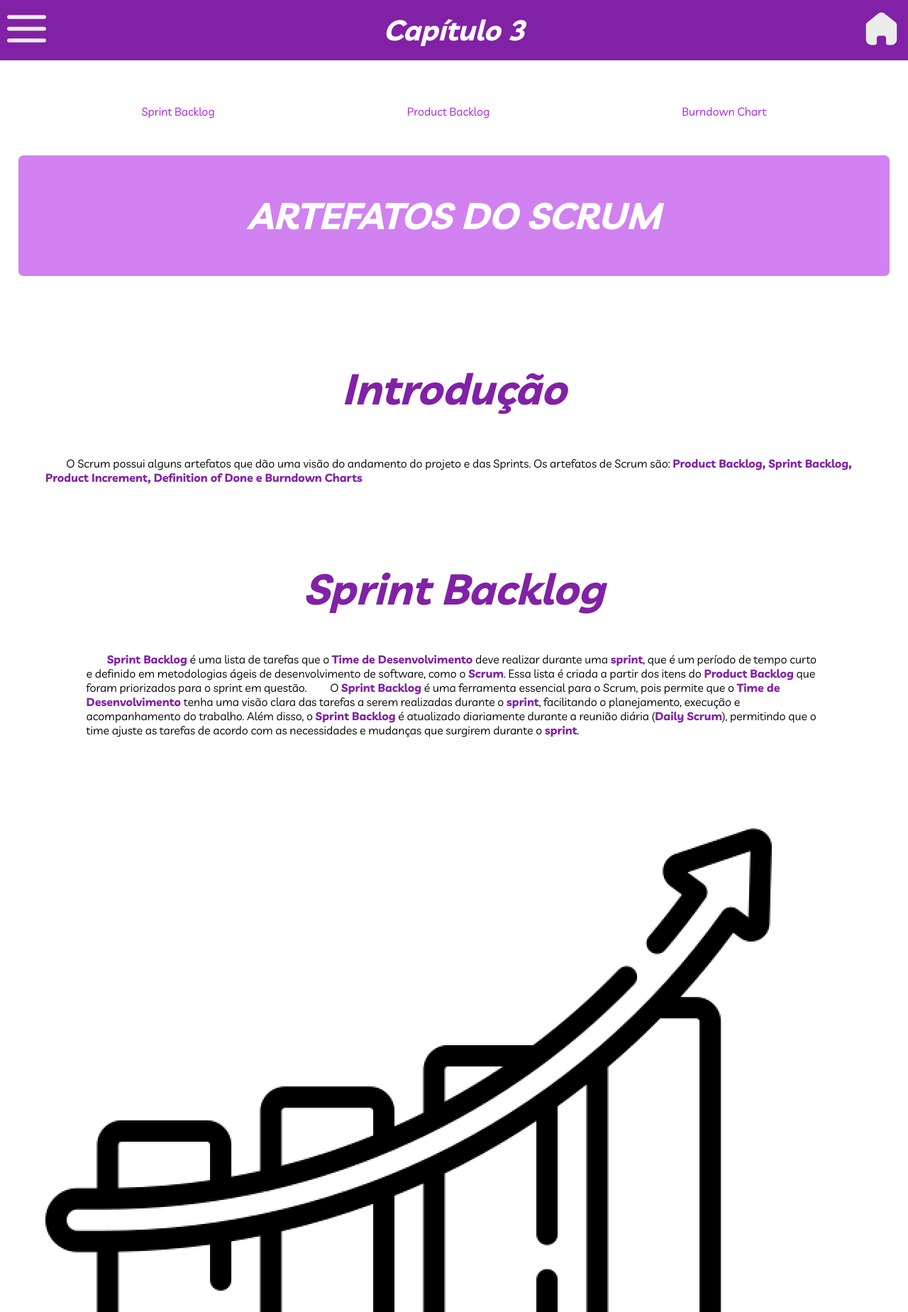
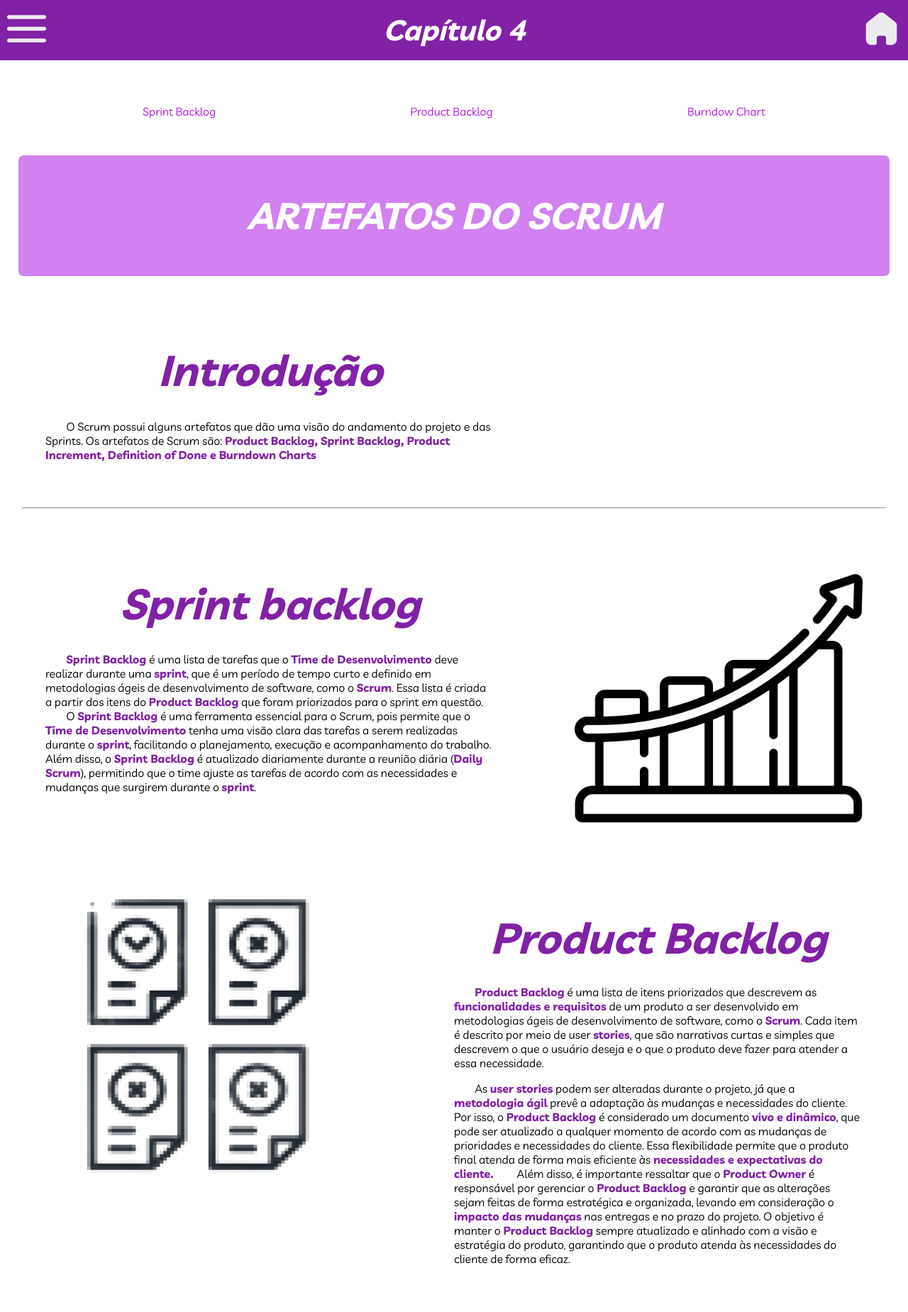
Before and after one commit to Sandro-Pimentel/AReS, a Flask app: page /conteudo4 in a window 1280 px wide. Shown: the top 1849 px of the page at 71% size. Run offline with Flask 3, Linux system fonts and the light colour scheme.

Commit message:
update capitulo 4

```diff
--- a/Code/templates/conteudo4.html
+++ b/Code/templates/conteudo4.html
@@ -4,67 +4,74 @@
 <title> Eventos do Scrum </title>
 {% endblock %}
 {% block navtitle %}
-    <b class="title">Capítulo 3</b>
+    <b class="title">Capítulo 4</b>
 {% endblock %}
 <div id="page-content">
         <div class="links">
-            <a href="#sprintbacklog">Sprint Backlog</a>
-            <a href="#productbacklog">Product Backlog</a>
-            <a href="#burndownchart">Burndown Chart</a>
+            <a href="#SB">Sprint Backlog</a>
+            <a href="#PB">Product Backlog</a>
+            <a href="#BC">Burndow Chart</a>
         </div>
     <div class="banner">
         <h1>ARTEFATOS DO SCRUM</h1>
     </div>
+    <div class="content">
 
- <div class="content">
-   <div id="Sprint Backlog">
+        <div id="Scrum">
             <h1 class="content h1">Introdução</h1>
             &nbsp  &nbsp  &nbsp  &nbsp O Scrum possui alguns artefatos que dão uma visão do andamento do projeto e das Sprints. Os artefatos de Scrum são: <b id="c4">Product Backlog, Sprint Backlog, Product Increment, Definition of Done e Burndown Charts</b>
+        </div>
 
+    </div>
+    <hr>
     <div class="content">
-    <div id="Sprint Backlog">
-        <h1 class="content h1">Sprint Backlog</h1>
-              &nbsp  &nbsp  &nbsp  &nbsp <b>Sprint Backlog</b> é uma lista de tarefas que o <b>Time de Desenvolvimento</b> deve realizar durante uma <b>sprint</b>, que é um período de tempo curto e definido em metodologias ágeis de desenvolvimento de software, como o <b>Scrum</b>. Essa lista é criada a partir dos itens do <b>Product Backlog</b> que foram priorizados para o sprint em questão.
+
+        <div id="Scrum">
+            <h1 id="SB" class="content h1">Sprint backlog</h1>
+            &nbsp  &nbsp  &nbsp  &nbsp <b>Sprint Backlog</b> é uma lista de tarefas que o <b>Time de Desenvolvimento</b> deve realizar durante uma <b>sprint</b>, que é um período de tempo curto e definido em metodologias ágeis de desenvolvimento de software, como o <b>Scrum</b>. Essa lista é criada a partir dos itens do <b>Product Backlog</b> que foram priorizados para o sprint em questão. <br>
 
             &nbsp  &nbsp  &nbsp  &nbsp  O <b>Sprint Backlog</b> é uma ferramenta essencial para o Scrum, pois permite que o <b>Time de Desenvolvimento</b> tenha uma visão clara das tarefas a serem realizadas durante o <b>sprint</b>, facilitando o planejamento, execução e acompanhamento do trabalho. Além disso, o <b>Sprint Backlog</b> é atualizado diariamente durante a reunião diária (<b>Daily Scrum</b>), permitindo que o time ajuste as tarefas de acordo com as necessidades e mudanças que surgirem durante o <b>sprint</b>.
       </div>
+      <div>
+        <img id="img" src="../static/imagens/sprintbacklog.png">
     </div>
-        <div>
-            <img src="../static/imagens/sprintbacklog.png">
     </div>
 
     <div class="content">
-   <div id="Product Backlog">
-        <h1 class="content h1">Product Backlog</h1>
+        <div>
+            <img id="img" src="../static/imagens/productbacklog.png">
+        </div>
+        <div id="Agilidade">
+            <h1 id="PB" class="content h1">Product Backlog</h1>
             &nbsp  &nbsp  &nbsp  &nbsp <b>Product Backlog</b> é uma lista de itens priorizados que descrevem as <b>funcionalidades e requisitos</b> de um produto a ser desenvolvido em metodologias ágeis de desenvolvimento de software, como o <b>Scrum</b>. Cada item é descrito por meio de user <b>stories</b>, que são narrativas curtas e simples que descrevem o que o usuário deseja e o que o produto deve fazer para atender a essa necessidade.</p>
 
             &nbsp  &nbsp  &nbsp  &nbsp As <b>user stories</b> podem ser alteradas durante o projeto, já que a <b>metodologia ágil</b> prevê a adaptação às mudanças e necessidades do cliente. Por isso, o <b>Product Backlog</b> é considerado um documento <b>vivo e dinâmico</b>, que pode ser atualizado a qualquer momento de acordo com as mudanças de prioridades e necessidades do cliente. Essa flexibilidade permite que o produto final atenda de forma mais eficiente às <b>necessidades e expectativas do cliente.</b>
 
             &nbsp  &nbsp  &nbsp  &nbsp Além disso, é importante ressaltar que o <b>Product Owner</b> é responsável por gerenciar o <b>Product Backlog</b> e garantir que as alterações sejam feitas de forma estratégica e organizada, levando em consideração o <b>impacto das mudanças</b> nas entregas e no prazo do projeto. O objetivo é manter o <b>Product Backlog</b> sempre atualizado e alinhado com a visão e estratégia do produto, garantindo que o produto atenda às necessidades do cliente de forma eficaz.
         </div>
-    </div>
-          <div>
-            <img src="../static/imagens/productbacklog.png">
+
+
     </div>
 
     <div class="content">
-    <div id="Burndown Chart">
-        <h1 class="content h1-1">Burndown Chart</h1>
+        <div id="Pilares">
+            <h1 id="BC" class="content h1-1">Burndown Chart</h1>
             &nbsp  &nbsp  &nbsp  &nbsp <b>Burndown Chart</b> é uma ferramenta gráfica utilizada em <b>metodologias ágeis</b> de desenvolvimento de software, como o <b>Scrum</b>, para medir e acompanhar o progresso do <b>Time de Desenvolvimento</b> em relação às metas estabelecidas para o <b>sprint</b>. O gráfico mostra a quantidade de trabalho que ainda precisa ser realizado, comparando com o tempo disponível para conclusão do <b>sprint</b>.
 
             &nbsp  &nbsp  &nbsp  &nbsp  Através do <b>Burndown Chart</b>, é possível visualizar a evolução do trabalho, identificar possíveis atrasos e planejar as atividades que ainda precisam ser realizadas. Ele também ajuda o <b>Time de Desenvolvimento</b> a manter o foco nas tarefas <b>mais importantes</b> e a tomar decisões de forma mais eficiente, permitindo que o sprint seja concluído com sucesso.
 
             &nbsp  &nbsp  &nbsp  &nbsp   O <b>Burndown Chart</b> é atualizado diariamente pelo <b>DevTeam</b>, de forma que ele possa monitorar seu progresso em relação às metas estabelecidas para o <b>sprint</b>. Dessa forma, ele se torna uma ferramenta importante para o <b>gerenciamento do tempo</b> e a tomada de decisões eficientes durante o desenvolvimento do produto.
         </div>
-    </div>
         <div>
-            <img src="../static/imagens/burndown.png">
+            <img id="img" src="../static/imagens/burndown.png">
         </div>
 
+    </div>
     <div class="content">
         <div>
             <a href="/conteudo3" ><img class="seta" src="static/imagens/seta_esq.png" alt=""></a>
         </div>
+
     </div>
 </div>
 {% endblock %}
```
Lines whose indentation alone changed are shown as unchanged.
